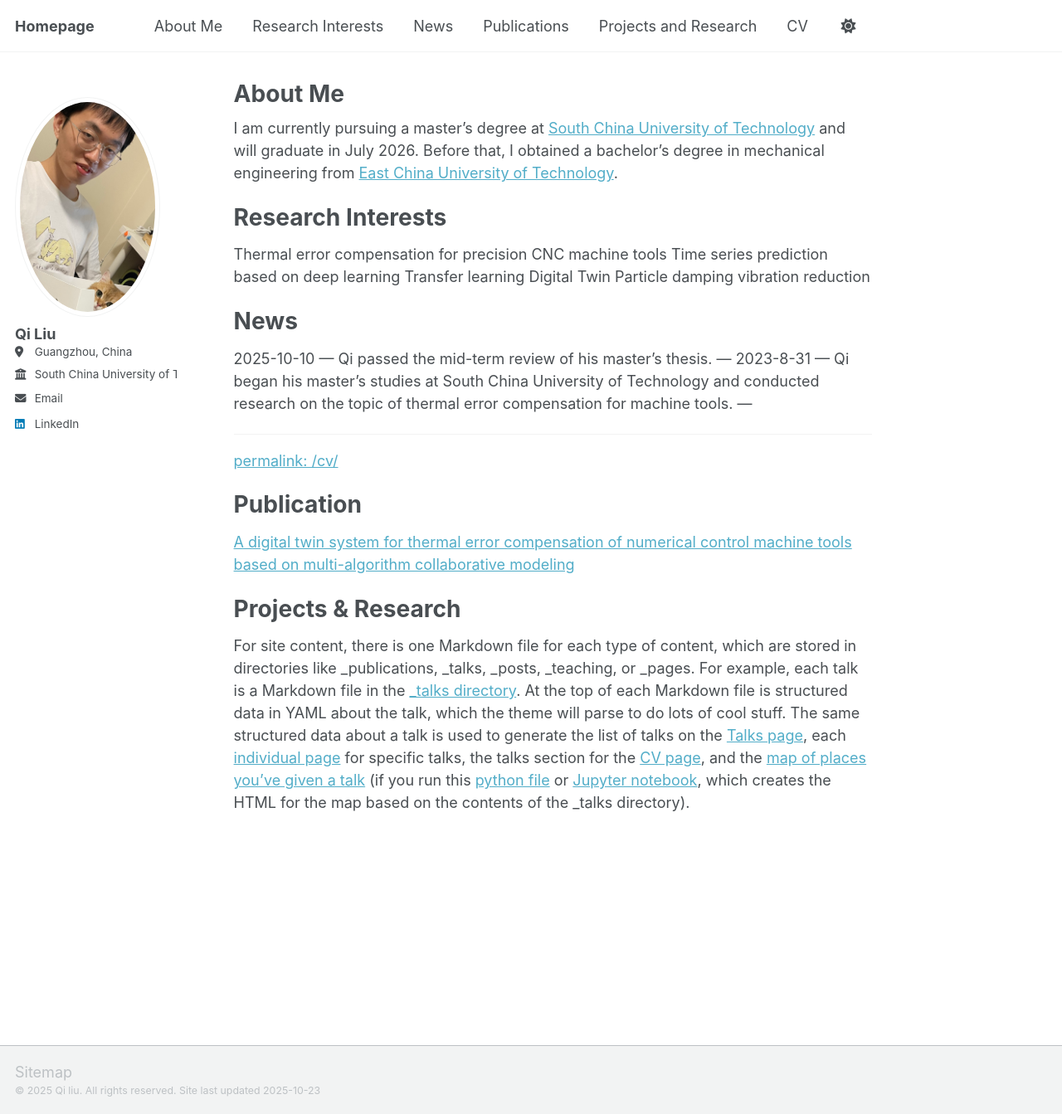
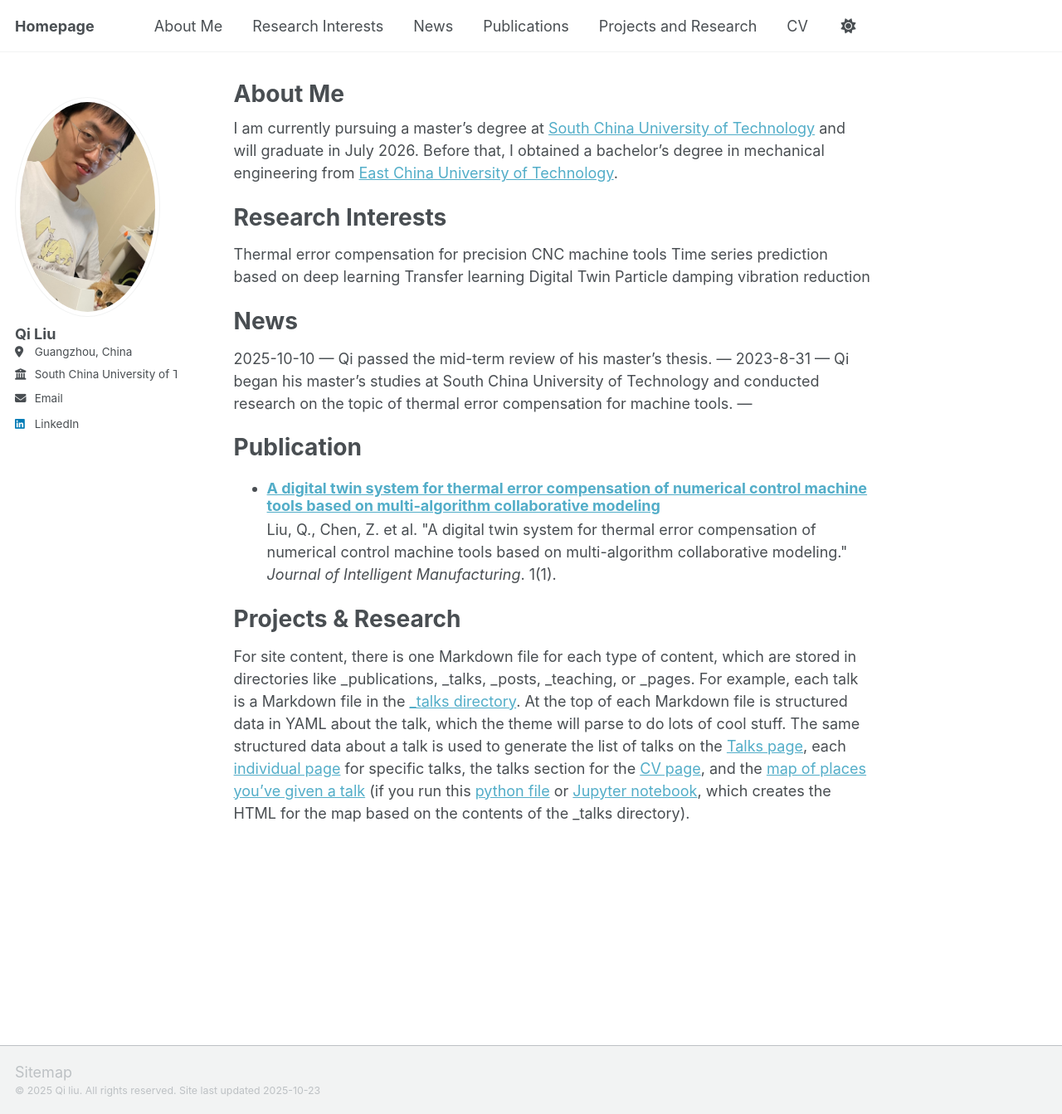
Before and after one commit to qiliu0701/qiliu0701.github.io, a Jekyll site: the page built from _pages/about.md, in a window 1280 px wide and 1343 px high. Shown: the whole window at 83% size. Built offline with Jekyll 4.4.1, drawn with Linux system fonts in a browser that asks for light colours; a script that is not in the unit is left out.

Commit message:
Update about.md

```diff
--- a/_pages/about.md
+++ b/_pages/about.md
@@ -28,14 +28,11 @@
 Qi began his master's studies at South China University of Technology and conducted research on the topic of thermal error compensation for machine tools.
 ---
 
----
-
-[permalink: /cv/]()
-
-
 Publication
 ======
-[A digital twin system for thermal error compensation of numerical control machine tools based on multi-algorithm collaborative modeling](/publications/)
+<ul>{% for post in site.publications reversed %}
+    {% include archive-single-cv.html %}
+  {% endfor %}</ul>
 
 Projects & Research
 ======
```
